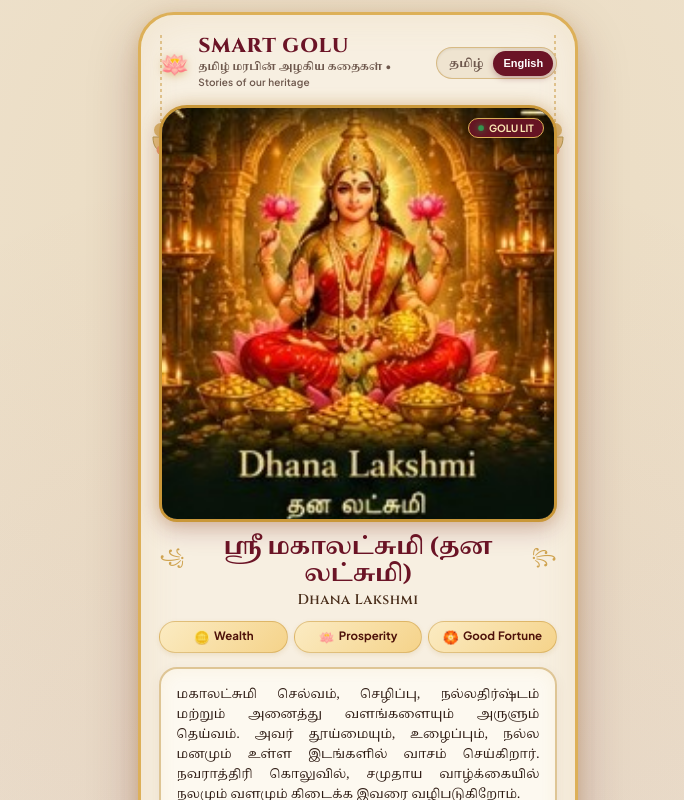
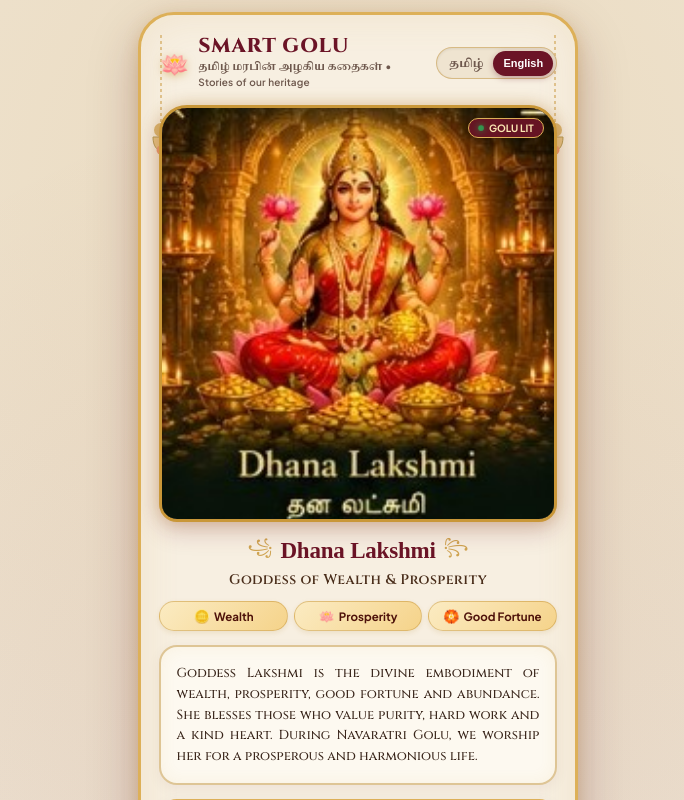
Before and after one commit to Thamilarasan-gp/tech_golu, a Next.js app: page / in a window 1280 px wide. Both pictures are taken after a click on the button "English". Shown: the top 800 px of the page, without its empty margins (282-966 px from the left). Built offline with nearby package versions, Linux system fonts and the light colour scheme; no server answers; the database is empty; a web font is replaced by a local one.

Commit message:
feat: strictly toggle story text and voice between Tamil and English

```diff
--- a/app/globals.css
+++ b/app/globals.css
@@ -291,11 +291,23 @@ body {
 
 .story-tamil-text {
   font-family: 'Noto Serif Tamil', serif;
-  font-size: 12.5px;
-  line-height: 1.6;
+  font-size: 13.5px;
+  line-height: 1.65;
   color: #2D1A12;
   text-align: justify;
-  margin-bottom: 0.75rem;
+  margin: 0;
+  animation: fadeInStory 0.3s ease-in-out;
+}
+
+@keyframes fadeInStory {
+  from {
+    opacity: 0;
+    transform: translateY(4px);
+  }
+  to {
+    opacity: 1;
+    transform: translateY(0);
+  }
 }
 
 .story-divider {
@@ -317,10 +329,13 @@ body {
 }
 
 .story-english-text {
-  font-size: 12px;
-  line-height: 1.55;
-  color: #4A3326;
+  font-family: 'Cinzel', -apple-system, BlinkMacSystemFont, 'Segoe UI', Roboto, serif;
+  font-size: 13px;
+  line-height: 1.6;
+  color: #382419;
   text-align: justify;
+  margin: 0;
+  animation: fadeInStory 0.3s ease-in-out;
 }
 
 /* Audio Player Container */
--- a/app/page.tsx
+++ b/app/page.tsx
@@ -120,7 +120,7 @@ export default function SmartGoluHeritageApp() {
       window.speechSynthesis.cancel();
     }
     if (audioContextRef.current) {
-      audioContextRef.current.close().catch(() => {});
+      audioContextRef.current.close().catch(() => { });
       audioContextRef.current = null;
     }
     if (timerIntervalRef.current) {
@@ -129,6 +129,49 @@ export default function SmartGoluHeritageApp() {
     }
     setIsPlaying(false);
     setPlaybackTime(0);
+  };
+
+  // Play speech narration strictly in chosen language
+  const speakLakshmiStory = (targetLang: "ta" | "en") => {
+    if (typeof window === "undefined" || !("speechSynthesis" in window)) return;
+    window.speechSynthesis.cancel();
+
+    const textToSpeak =
+      targetLang === "ta"
+        ? `${currentLakshmi.tamilName}. ${currentLakshmi.tamilStory}`
+        : `${currentLakshmi.name}. ${currentLakshmi.englishStory}`;
+
+    const utterance = new SpeechSynthesisUtterance(textToSpeak);
+
+    const voices = window.speechSynthesis.getVoices();
+    if (targetLang === "ta") {
+      const tamilVoice = voices.find((v) => v.lang.toLowerCase().includes("ta"));
+      if (tamilVoice) {
+        utterance.voice = tamilVoice;
+      }
+      utterance.lang = "ta-IN";
+      utterance.rate = 0.9;
+      utterance.pitch = 1.0;
+    } else {
+      const englishVoice = voices.find(
+        (v) => v.lang.toLowerCase().includes("en-in") || v.lang.toLowerCase().includes("en")
+      );
+      if (englishVoice) {
+        utterance.voice = englishVoice;
+      }
+      utterance.lang = "en-IN";
+      utterance.rate = 0.95;
+    }
+
+    utterance.onend = () => {
+      stopAudio();
+    };
+
+    utterance.onerror = () => {
+      stopAudio();
+    };
+
+    window.speechSynthesis.speak(utterance);
   };
 
   // Main Speaker Play/Pause Handler
@@ -141,44 +184,8 @@ export default function SmartGoluHeritageApp() {
     // 1. Play temple sacred chime
     playSacredChime();
 
-    // 2. Play speech narration using Web Speech API
-    if (typeof window !== "undefined" && "speechSynthesis" in window) {
-      window.speechSynthesis.cancel();
-
-      const textToSpeak =
-        currentLang === "ta"
-          ? `${currentLakshmi.tamilName}. ${currentLakshmi.tamilStory}`
-          : `${currentLakshmi.name}. ${currentLakshmi.englishStory}`;
-
-      const utterance = new SpeechSynthesisUtterance(textToSpeak);
-
-      // Select voice: Tamil (ta-IN) if Tamil selected, otherwise English
-      const voices = window.speechSynthesis.getVoices();
-      if (currentLang === "ta") {
-        const tamilVoice = voices.find((v) => v.lang.startsWith("ta"));
-        if (tamilVoice) {
-          utterance.voice = tamilVoice;
-        }
-        utterance.rate = 0.9;
-        utterance.pitch = 1.0;
-      } else {
-        const englishVoice = voices.find((v) => v.lang.startsWith("en-IN") || v.lang.startsWith("en"));
-        if (englishVoice) {
-          utterance.voice = englishVoice;
-        }
-        utterance.rate = 0.95;
-      }
-
-      utterance.onend = () => {
-        stopAudio();
-      };
-
-      utterance.onerror = () => {
-        stopAudio();
-      };
-
-      window.speechSynthesis.speak(utterance);
-    }
+    // 2. Play speech narration strictly in active language toggle
+    speakLakshmiStory(currentLang);
 
     setIsPlaying(true);
 
@@ -192,6 +199,16 @@ export default function SmartGoluHeritageApp() {
         return prev + 1;
       });
     }, 1000);
+  };
+
+  // Language toggle handler: immediately updates story text & voice
+  const handleLangToggle = (newLang: "ta" | "en") => {
+    if (currentLang === newLang) return;
+    setCurrentLang(newLang);
+    if (isPlaying) {
+      playSacredChime();
+      speakLakshmiStory(newLang);
+    }
   };
 
   // Progress bar click to seek
@@ -235,20 +252,16 @@ export default function SmartGoluHeritageApp() {
         {/* Language Switcher */}
         <div className="lang-switcher">
           <button
-            onClick={() => {
-              setCurrentLang("ta");
-              if (isPlaying) stopAudio();
-            }}
+            onClick={() => handleLangToggle("ta")}
             className={`lang-btn ${currentLang === "ta" ? "active" : "inactive"} tamil-font`}
+            aria-label="Switch to Tamil"
           >
             தமிழ்
           </button>
           <button
-            onClick={() => {
-              setCurrentLang("en");
-              if (isPlaying) stopAudio();
-            }}
+            onClick={() => handleLangToggle("en")}
             className={`lang-btn ${currentLang === "en" ? "active" : "inactive"}`}
+            aria-label="Switch to English"
           >
             English
           </button>
@@ -280,10 +293,14 @@ export default function SmartGoluHeritageApp() {
       <div className="deity-name-section">
         <div className="filigree-row">
           <span className="filigree-flourish">꧁</span>
-          <h2 className="deity-tamil-title">{currentLakshmi.tamilName}</h2>
+          <h2 className="deity-tamil-title">
+            {currentLang === "ta" ? currentLakshmi.tamilName : currentLakshmi.name}
+          </h2>
           <span className="filigree-flourish">꧂</span>
         </div>
-        <p className="deity-english-subtitle">{currentLakshmi.name}</p>
+        <p className="deity-english-subtitle">
+          {currentLang === "ta" ? currentLakshmi.name : currentLakshmi.subtitle}
+        </p>
       </div>
 
       {/* Three Golden Attribute Badges */}
@@ -291,29 +308,24 @@ export default function SmartGoluHeritageApp() {
         {currentLakshmi.badges.map((badge, idx) => (
           <div key={idx} className="attr-badge">
             <span className="icon">{badge.icon}</span>
-            <span className="text tamil-font">
+            <span className={`text ${currentLang === "ta" ? "tamil-font" : ""}`}>
               {currentLang === "ta" ? badge.tamil : badge.english}
             </span>
           </div>
         ))}
       </div>
 
-      {/* Traditional Story Scroll Box */}
+      {/* Traditional Story Scroll Box - Single Language Display */}
       <div className="story-scroll-box">
-        {/* Tamil Paragraph */}
-        <p className="story-tamil-text">
-          {currentLakshmi.tamilStory}
-        </p>
-
-        {/* Decorative Golden Divider */}
-        <div className="story-divider">
-          <span>🪷</span>
-        </div>
-
-        {/* English Paragraph */}
-        <p className="story-english-text">
-          {currentLakshmi.englishStory}
-        </p>
+        {currentLang === "ta" ? (
+          <p className="story-tamil-text" key="story-tamil">
+            {currentLakshmi.tamilStory}
+          </p>
+        ) : (
+          <p className="story-english-text" key="story-english">
+            {currentLakshmi.englishStory}
+          </p>
+        )}
       </div>
 
       {/* Audio Player Card with Working Speaker */}
@@ -350,8 +362,12 @@ export default function SmartGoluHeritageApp() {
 
           {/* Player Labels */}
           <div className="player-labels">
-            <span className="listen-tamil-title">கதையைக் கேளுங்கள்</span>
-            <span className="listen-english-sub">Listen to the story</span>
+            <span className="listen-tamil-title">
+              {currentLang === "ta" ? "கதையைக் கேளுங்கள்" : "Listen to the Story"}
+            </span>
+            <span className="listen-english-sub">
+              {currentLang === "ta" ? "தமிழ் குரல் ஒலிபரப்பு" : "Voice Narration"}
+            </span>
           </div>
         </div>
 
```
